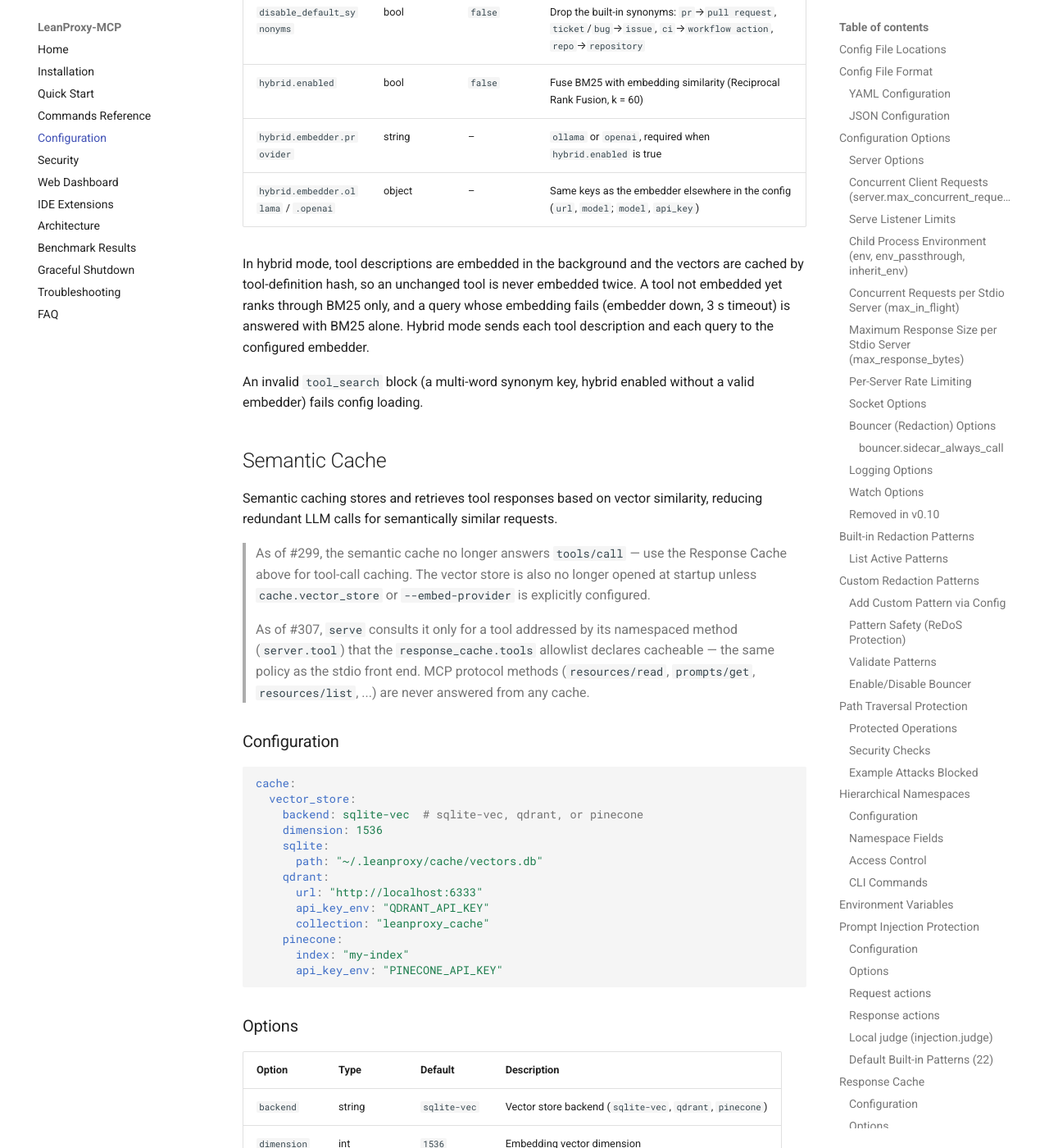
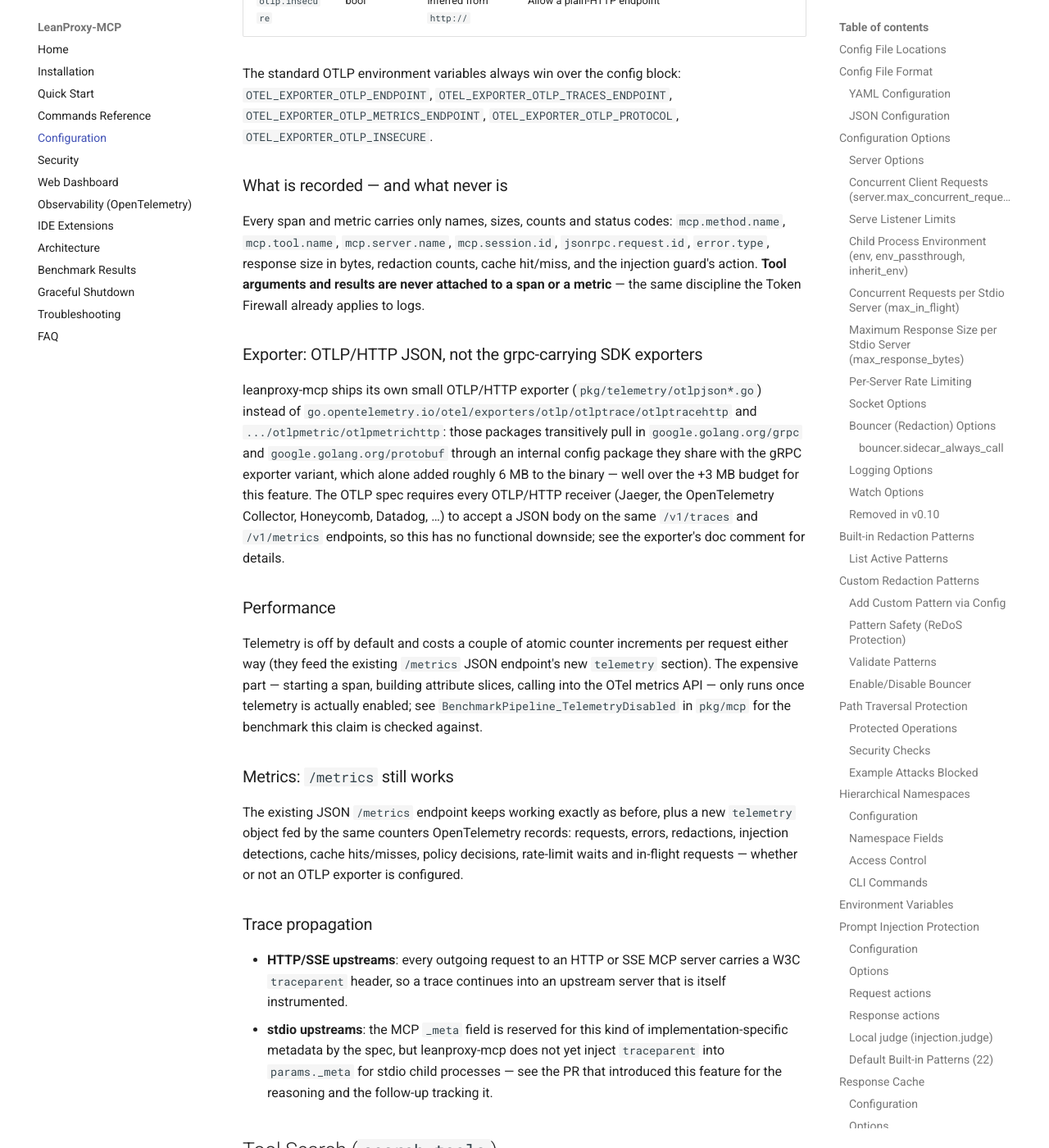
Before and after one commit to mmornati/leanproxy-mcp, an MkDocs documentation site: the page built from docs/configuration.md, in a window 1280 px wide and 1400 px high, scrolled down 20564 px. Shown: the whole window at 82% size. Built offline with MkDocs 1.6.1 and Material for MkDocs 9.7.7, drawn with Linux system fonts in a browser that asks for light colours; comment, search, counter and statistics services are not loaded; some of the changed text lies outside the part shown.

Commit message:
docs: document OpenTelemetry telemetry and add observability guide (#317)
Adds a "Telemetry (OpenTelemetry)" section to docs/configuration.md (the
telemetry: block, env var precedence, what is/isn't recorded, the
OTLP/HTTP JSON exporter's rationale, performance) and a new
docs/observability.md with a Jaeger and an otel-collector docker-compose
example, linked from mkdocs.yml. CHANGELOG.md documents the story under
"Added in v0.11".

Co-Authored-By: Claude Opus 5.5 <noreply@anthropic.com>
Claude-Session: https://claude.ai/code/session_01RUSfnzHV9fcxL73bNFhpRp

````diff
--- a/docs/configuration.md
+++ b/docs/configuration.md
@@ -732,6 +732,102 @@ response_cache:
 - The cached *value* is the redacted response, so a cache hit can never leak
   anything a cache miss wouldn't already have redacted.
 
+## Telemetry (OpenTelemetry)
+
+leanproxy-mcp can emit OpenTelemetry traces and metrics over OTLP/HTTP: off
+by default, enabled by the standard `OTEL_EXPORTER_OTLP_ENDPOINT` /
+`OTEL_EXPORTER_OTLP_PROTOCOL` environment variables or by a `telemetry:`
+config block. It instruments the same unified middleware pipeline both
+`leanproxy-mcp server run --stdio` and `leanproxy-mcp serve` share: one
+SERVER span per front-end request, a child span for each firewall/cache
+middleware stage, and a CLIENT span for the upstream call, following the
+[OpenTelemetry GenAI/MCP semantic conventions][semconv] (`semconv v1.41.0`,
+the first release carrying `mcp.method.name`, `mcp.session.id` and
+`mcp.protocol.version`; `mcp.tool.name` and `mcp.server.name` are not yet
+standardized there, so leanproxy-mcp defines them locally in the same `mcp.`
+namespace).
+
+See [`docs/observability.md`](observability.md) for a docker-compose example
+that shows a trace end to end in Jaeger.
+
+[semconv]: https://opentelemetry.io/docs/specs/semconv/gen-ai/mcp/
+
+### Configuration
+
+```yaml
+telemetry:
+  enabled: false               # default: off; also turned on by OTEL_EXPORTER_OTLP_ENDPOINT
+  service_name: leanproxy-mcp  # service.name resource attribute
+  otlp:
+    endpoint: "http://localhost:4318"   # base URL; /v1/traces and /v1/metrics are appended
+    protocol: http/protobuf             # or http/json — see the note below
+    insecure: true                      # allow a plain-http:// endpoint
+```
+
+| Option | Type | Default | Description |
+|--------|------|---------|-------------|
+| `enabled` | bool | `false` | Master opt-in switch. An OTLP endpoint (env or config) also turns telemetry on without needing this |
+| `service_name` | string | `leanproxy-mcp` | `service.name` resource attribute reported to the collector |
+| `otlp.endpoint` | string | — | Collector base URL, e.g. `http://localhost:4318`. Read from `OTEL_EXPORTER_OTLP_ENDPOINT` when unset (env wins when both are set) |
+| `otlp.protocol` | string | `http/protobuf` | `http/protobuf` or `http/json`; read from `OTEL_EXPORTER_OTLP_PROTOCOL` when unset |
+| `otlp.insecure` | bool | inferred from `http://` | Allow a plain-HTTP endpoint |
+
+The standard OTLP environment variables always win over the config block:
+`OTEL_EXPORTER_OTLP_ENDPOINT`, `OTEL_EXPORTER_OTLP_TRACES_ENDPOINT`,
+`OTEL_EXPORTER_OTLP_METRICS_ENDPOINT`, `OTEL_EXPORTER_OTLP_PROTOCOL`,
+`OTEL_EXPORTER_OTLP_INSECURE`.
+
+### What is recorded — and what never is
+
+Every span and metric carries only names, sizes, counts and status codes:
+`mcp.method.name`, `mcp.tool.name`, `mcp.server.name`, `mcp.session.id`,
+`jsonrpc.request.id`, `error.type`, response size in bytes, redaction
+counts, cache hit/miss, and the injection guard's action. **Tool
+arguments and results are never attached to a span or a metric** — the
+same discipline the Token Firewall already applies to logs.
+
+### Exporter: OTLP/HTTP JSON, not the grpc-carrying SDK exporters
+
+leanproxy-mcp ships its own small OTLP/HTTP exporter
+(`pkg/telemetry/otlpjson*.go`) instead of
+`go.opentelemetry.io/otel/exporters/otlp/otlptrace/otlptracehttp` and
+`.../otlpmetric/otlpmetrichttp`: those packages transitively pull in
+`google.golang.org/grpc` and `google.golang.org/protobuf` through an
+internal config package they share with the gRPC exporter variant, which
+alone added roughly 6 MB to the binary — well over the +3 MB budget for
+this feature. The OTLP spec requires every OTLP/HTTP receiver (Jaeger,
+the OpenTelemetry Collector, Honeycomb, Datadog, …) to accept a JSON body
+on the same `/v1/traces` and `/v1/metrics` endpoints, so this has no
+functional downside; see the exporter's doc comment for details.
+
+### Performance
+
+Telemetry is off by default and costs a couple of atomic counter increments
+per request either way (they feed the existing `/metrics` JSON endpoint's
+new `telemetry` section). The expensive part — starting a span, building
+attribute slices, calling into the OTel metrics API — only runs once
+telemetry is actually enabled; see `BenchmarkPipeline_TelemetryDisabled` in
+`pkg/mcp` for the benchmark this claim is checked against.
+
+### Metrics: `/metrics` still works
+
+The existing JSON `/metrics` endpoint keeps working exactly as before, plus
+a new `telemetry` object fed by the same counters OpenTelemetry records:
+requests, errors, redactions, injection detections, cache hits/misses,
+policy decisions, rate-limit waits and in-flight requests — whether or not
+an OTLP exporter is configured.
+
+### Trace propagation
+
+- **HTTP/SSE upstreams**: every outgoing request to an HTTP or SSE MCP
+  server carries a W3C `traceparent` header, so a trace continues into an
+  upstream server that is itself instrumented.
+- **stdio upstreams**: the MCP `_meta` field is reserved for this kind of
+  implementation-specific metadata by the spec, but leanproxy-mcp does not
+  yet inject `traceparent` into `params._meta` for stdio child processes —
+  see the PR that introduced this feature for the reasoning and the
+  follow-up tracking it.
+
 ## Tool Search (`search_tools`)
 
 `search_tools` is the recommended discovery path of `leanproxy-mcp server run
--- a/mkdocs.yml
+++ b/mkdocs.yml
@@ -33,6 +33,7 @@ nav:
   - Configuration: configuration.md
   - Security: security.md
   - Web Dashboard: dashboard.md
+  - Observability (OpenTelemetry): observability.md
   - IDE Extensions: extensions.md
   - Architecture: architecture.md
   - Benchmark Results: benchmark-results.md
````
Also changed, not shown: CHANGELOG.md (+25 -0 lines), docs/observability.md (added, +107 -0 lines).
